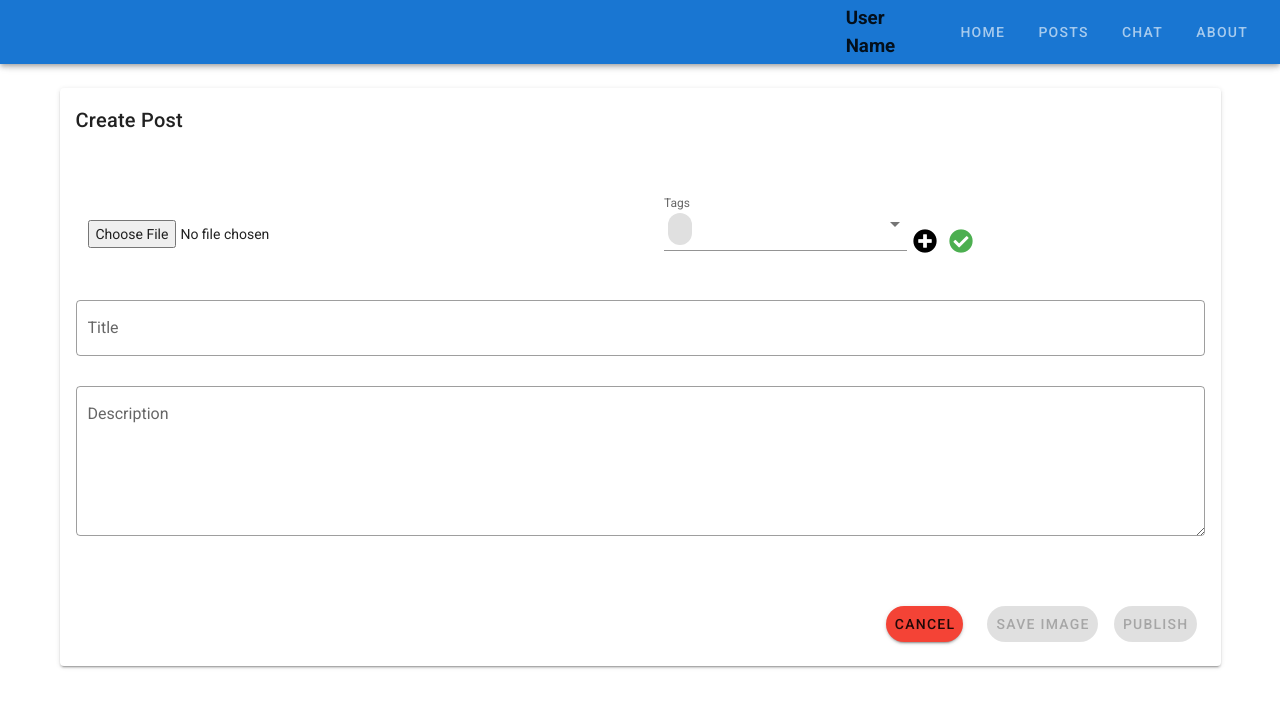
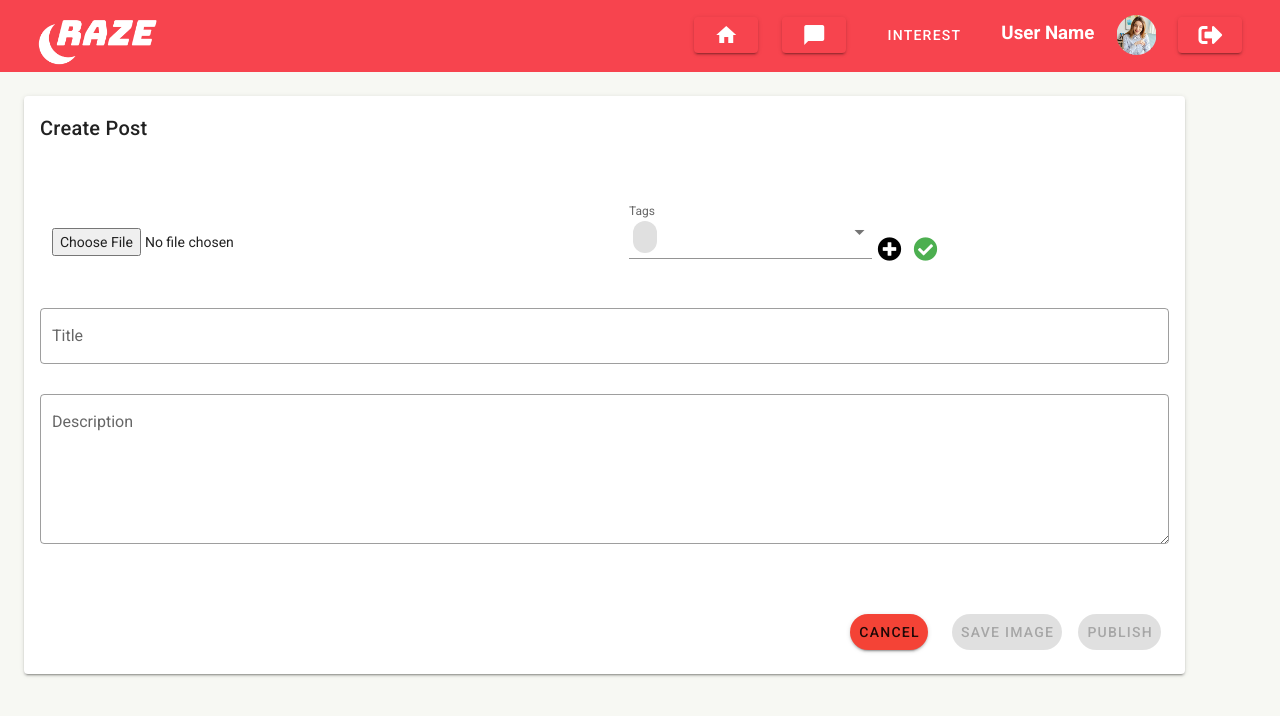
Before and after one commit to kevinstif/Raze_app, a Vue app in the folder app_web/: page /addPost in a window 1280 px wide. Shown: the top 716 px of the page. Built offline with nearby package versions, Linux system fonts and the light colour scheme; no server answers.

Commit message:
fix merge
arreglar los errores del merge

```diff
--- a/app_web/package.json
+++ b/app_web/package.json
@@ -17,6 +17,7 @@
     "vuetify": "^2.4.0"
   },
   "devDependencies": {
+    "@fortawesome/fontawesome-free": "^5.15.4",
     "@vue/cli-plugin-babel": "~4.5.0",
     "@vue/cli-plugin-eslint": "~4.5.0",
     "@vue/cli-plugin-router": "^4.5.13",
@@ -24,6 +25,7 @@
     "babel-eslint": "^10.1.0",
     "eslint": "^6.7.2",
     "eslint-plugin-vue": "^6.2.2",
+    "material-design-icons-iconfont": "^6.1.0",
     "sass": "~1.32.0",
     "sass-loader": "^10.0.0",
     "vue-cli-plugin-vuetify": "~2.4.2",
--- a/app_web/server/db.json
+++ b/app_web/server/db.json
@@ -31,6 +31,15 @@
       "img": "https://firebasestorage.googleapis.com/v0/b/raze-chat-37c27.appspot.com/o/images%2F1.png?alt=media&token=611e43a9-8233-4824-8a50-fdc687e7036a",
       "description": "the t-shirt black is the best",
       "rate": 4.8,
+      "published": true,
+      "tagId": 2
+    },
+    {
+      "id": "25d9ad60-ad5f-4aa2-b3ef-0e16e4821c8f",
+      "title": "the best outfit",
+      "img": "https://firebasestorage.googleapis.com/v0/b/raze-chat-37c27.appspot.com/o/images%2Fpost.jpg?alt=media&token=5aa07022-d24e-48e1-98b0-9090fbb375fc",
+      "description": "black jeans",
+      "rate": 0,
       "published": true,
       "tagId": 2
     }
@@ -72,13 +81,13 @@
   "users": [
     {
       "id": 1,
-      "email":"jesu0902@gmail.com",
-      "password":"goku123"
+      "email": "jesu0902@gmail.com",
+      "password": "goku123"
     },
     {
       "id": 2,
-      "email":"zara1909@gmail.com",
-      "password":"hellokitty21"
+      "email": "zara1909@gmail.com",
+      "password": "hellokitty21"
     }
   ]
 }
--- a/app_web/src/posts/pages/add-post.vue
+++ b/app_web/src/posts/pages/add-post.vue
@@ -41,7 +41,7 @@
           Your post was created successfully!
         </v-card-text>
         <v-card-actions>
-          <v-btn icon color="green" to="/Posts">
+          <v-btn icon color="green" to="/web/Posts">
             <v-icon>fas fa-check-circle</v-icon>
           </v-btn>
         </v-card-actions>
--- a/app_web/src/views/Web.vue
+++ b/app_web/src/views/Web.vue
@@ -1,33 +1,39 @@
 <template>
   <v-app>
-    <v-app-bar app color="primary">
-      <v-app-bar-title>
-        <v-img :src="require('../img/Logo.png')"/>
-      </v-app-bar-title>
-      <v-spacer></v-spacer>
-      <h3 >User Name</h3>
-      <v-btn icon>
-        <div>
-          <v-img alt="photo of profile"></v-img>
-        </div>
-      </v-btn>
-      <v-spacer></v-spacer>
-      <v-btn plain to="/home" color="white">HOME</v-btn>
-      <v-btn plain to="/Posts" color="white">Posts</v-btn>
-      <v-btn plain to="/Chat" color="white">Chat</v-btn>
-      <v-btn plain to="/about" color="white">ABOUT</v-btn>
+    <nav>
+      <img src="../img/Logo.png" alt="RazeApp Logo">
+      <div class="nav-links" id="navLinks">
+        <ul>
+          <li>
+            <v-btn class="white--text transparent" to="/web/Posts">
+              <v-icon>mdi-home</v-icon>
+            </v-btn>
+          </li>
+          <li>
+            <v-btn class="white--text transparent"  to="/Chat">
+              <v-icon>mdi-message</v-icon>
+            </v-btn>
+          </li>
+          <li><v-btn class="white--text" text to="/interests">Interest</v-btn></li>
+          <li><h3 class="white--text">User Name</h3></li>
+          <li><v-btn icon>
+            <img class="profile" src="../img/img.png">
+          </v-btn></li>
+          <li>
+            <v-btn class="white--text transparent"  to="/">
+              <v-icon>fas fa-sign-out-alt</v-icon>
+            </v-btn>
+          </li>
+        </ul>
+      </div>
+    </nav>
 
-    </v-app-bar>
-    <v-main>
-      <v-container fluid>
+
+    <v-main class="main">
+      <v-container class="container" fluid>
         <router-view/>
       </v-container>
     </v-main>
-    <!--Razze chat
-   <div id="app">
-
-</div>
--->
   </v-app>
 </template>
 
@@ -43,7 +49,61 @@ export default {
 }
 </script>
 
-<style>
+<style lang="css">
+.main {
+  background-color: #F7F8F3;
+}
+.container{
+  width: 100%;
+  margin: 0;
+}
+nav{
+  max-height: 9vh;
+  display: flex;
+  padding: 0 2%;
+  justify-content: space-between;
+  align-items: center;
+  position: relative;
+  background: #F7444E;
+
+}
+nav img{
+  width: 120px;
+  margin: 2% 1% 1%;
+}
+
+.nav-links{
+  flex: 1;
+  text-align: right;
+}
+
+.nav-links ul li{
+  list-style: none;
+  display: inline-block;
+  padding: 8px 12px;
+  position: relative;
+}
+.nav-links ul li a {
+  color: #fff;
+  text-decoration: none;
+  font-size: 13px;
+}
+.nav-links ul li::after {
+  content: '';
+  width: 0;
+  height: 2px;
+  background: #78BCC4;
+  display: block;
+  margin: auto;
+  transition: 0.5s;
+}
+.nav-links ul li:hover::after{
+  width: 100%;
+}
+.profile{
+  width: 25%;
+  margin: 0;
+}
 body {
   background-color: #F7F8F3;
 }
```
Also changed, not shown: 1 other file (tests, documents, lock files or other folders).
